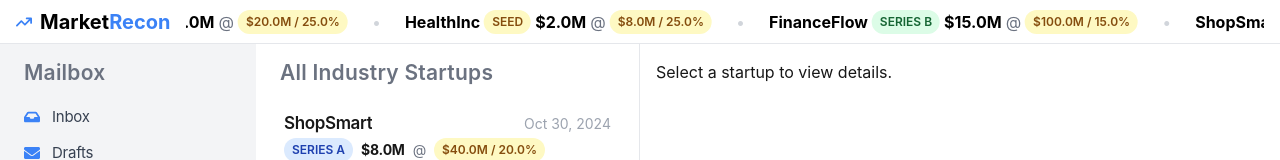
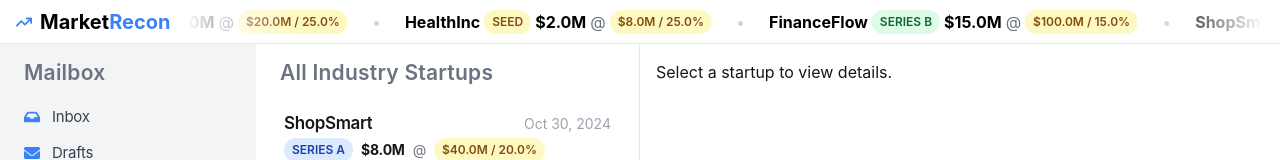
Before and after one commit to buzsh/recon, a Next.js app: page / in a window 1280 px wide. Shown: the top 160 px of the page. Built offline with nearby package versions, Linux system fonts and the light colour scheme.

Commit message:
fix: ticker fade

```diff
--- a/app/globals.css
+++ b/app/globals.css
@@ -32,6 +32,20 @@ body {
   overflow: hidden;
   white-space: nowrap;
   position: relative;
+  mask-image: linear-gradient(
+    to right,
+    transparent,
+    black 10%,
+    black 90%,
+    transparent
+  );
+  -webkit-mask-image: linear-gradient(
+    to right,
+    transparent,
+    black 10%,
+    black 90%,
+    transparent
+  );
 }
 
 .ticker-content {
```
